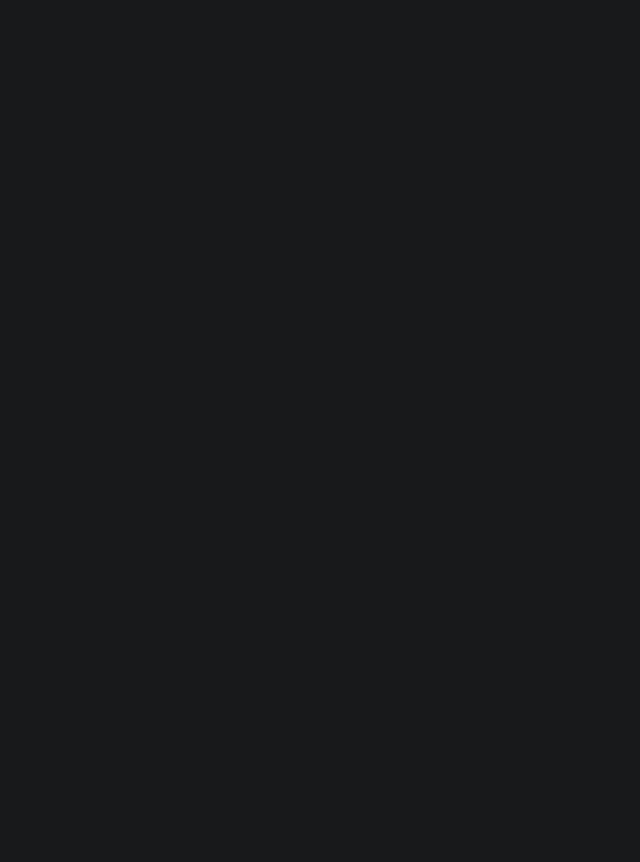
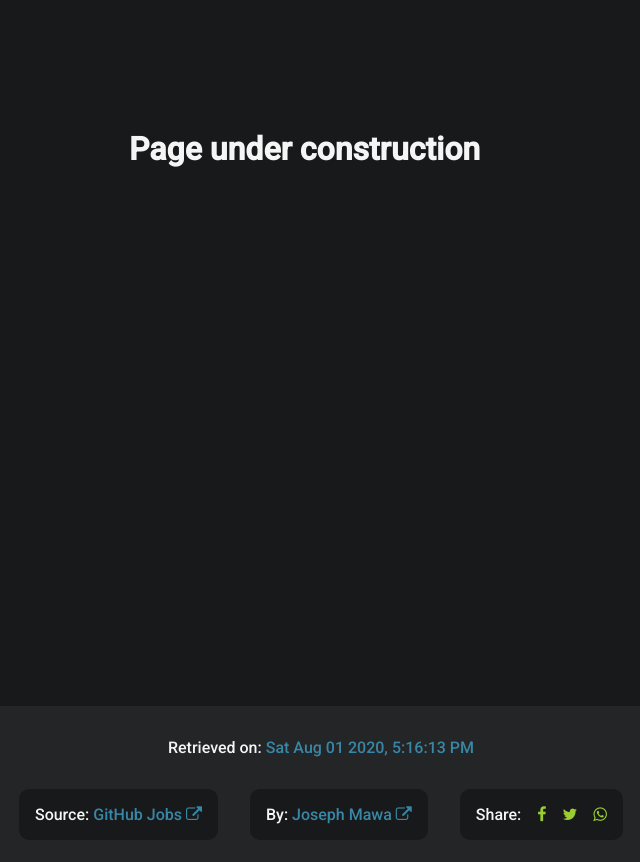
Before and after one commit to nibble0101/GitHub-jobs, a React (Create React App) app: page /other in a window 1280 px wide. Shown: the part 180-1042 px from the top of the page, without its empty margins (319-959 px from the left). Before the commit the page ends 800 px from the top, so only its background shows below. Built offline with nearby package versions, Linux system fonts and the light colour scheme.

Commit message:
Added more styling to the components and added 'other jobs' link

```diff
--- a/src/components/footer/Footer.js
+++ b/src/components/footer/Footer.js
@@ -4,34 +4,38 @@ export default function Footer() {
   return (
     <footer className="footer">
       <p className="date">
-        Retrieved on: <span> {" "} {date.toDateString()}, {date.toLocaleTimeString()}</span>
+        Retrieved on:{" "}
+        <span>
+          {" "}
+          {date.toDateString()}, {date.toLocaleTimeString()}
+        </span>
       </p>
+      <div className="wrapper">
         <p className="source">
           Source:{" "}
           <a href="https://jobs.github.com/">
-          GitHub Jobs{" "}
-          <i class="fa fa-external-link" aria-hidden="true"></i>
+            GitHub Jobs <i class="fa fa-external-link" aria-hidden="true"></i>
           </a>
         </p>
-      <p className = "profile-link">
+        <p className="profile-link">
           By:{" "}
           <a href="https://github.com/nibble0101">
-          Joseph Mawa{" "}
-          <i class="fa fa-external-link" aria-hidden="true"></i>
+            Joseph Mawa <i class="fa fa-external-link" aria-hidden="true"></i>
           </a>
         </p>
         <p className="social-media">
           Share:
-        <a href = "https://www.facebook.com/">
+          <a href="https://www.facebook.com/">
             <i className="fa fa-facebook" aria-hidden="true"></i>
           </a>
-        <a href = "https://twitter.com/?lang=en">
+          <a href="https://twitter.com/?lang=en">
             <i className="fa fa-twitter" aria-hidden="true"></i>
           </a>
-        <a href = "https://www.whatsapp.com/">
+          <a href="https://www.whatsapp.com/">
             <i className="fa fa-whatsapp" aria-hidden="true"></i>
           </a>
         </p>
+      </div>
     </footer>
   );
 }
--- /dev/null
+++ b/src/components/main/OtherJobs.js
@@ -0,0 +1,12 @@
+import React from "react";
+
+export default function OtherJobs(props) {
+  return (
+    <div style={{ minHeight: "100vh", position: "relative" }}>
+      <h1 style={{ position: "absolute", top: "30%", left: "35%" }}>
+        {" "}
+        Page under construction{" "}
+      </h1>
+    </div>
+  );
+}
--- a/src/components/routes/Routes.js
+++ b/src/components/routes/Routes.js
@@ -2,6 +2,7 @@ import React from "react";
 import { Route, Switch, Redirect } from "react-router-dom";
 import Main from "../main/Main";
 import JobDetails from "../main/display/JobDetails";
+import OtherJobs from "../main/OtherJobs";
 
 export default function Routes() {
   return (
@@ -9,6 +10,7 @@ export default function Routes() {
       <Switch>
         <Route exact path="/" render={() => <Redirect to="/home" />} />
         <Route exact path="/home" component={Main} />
+        <Route exact path="/other" component = {OtherJobs} />
         <Route
           exact
           path="/jobs/details"
--- a/src/styles.css
+++ b/src/styles.css
@@ -116,12 +116,25 @@ a:hover {
   padding: 1em;
   margin-top: 1em;
   display: flex;
-  justify-content: space-around;
+  flex-direction: column;
+  justify-content: center;
   align-items: center;
-  flex-wrap: wrap;
+
+}
+.footer .wrapper{
+    display: flex;
+    justify-content: space-between;
+    align-items: center;
+    flex-wrap: wrap;
 }
 .footer p {
   text-align: center;
+  padding: 1em;
+}
+.source, .profile-link, .social-media{
+    background-color: var(--body-bg-color);
+    margin: 1em;
+    border-radius: 10px;
 }
 .footer .date span{
     color: var(--link-color);
```
Lines whose indentation alone changed are shown as unchanged.
